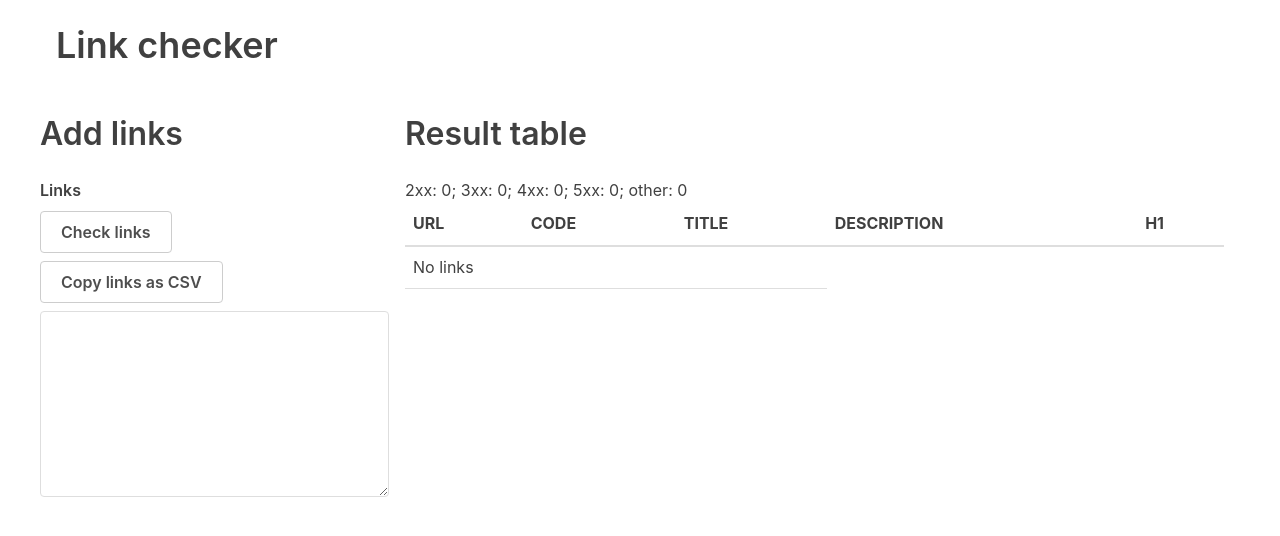
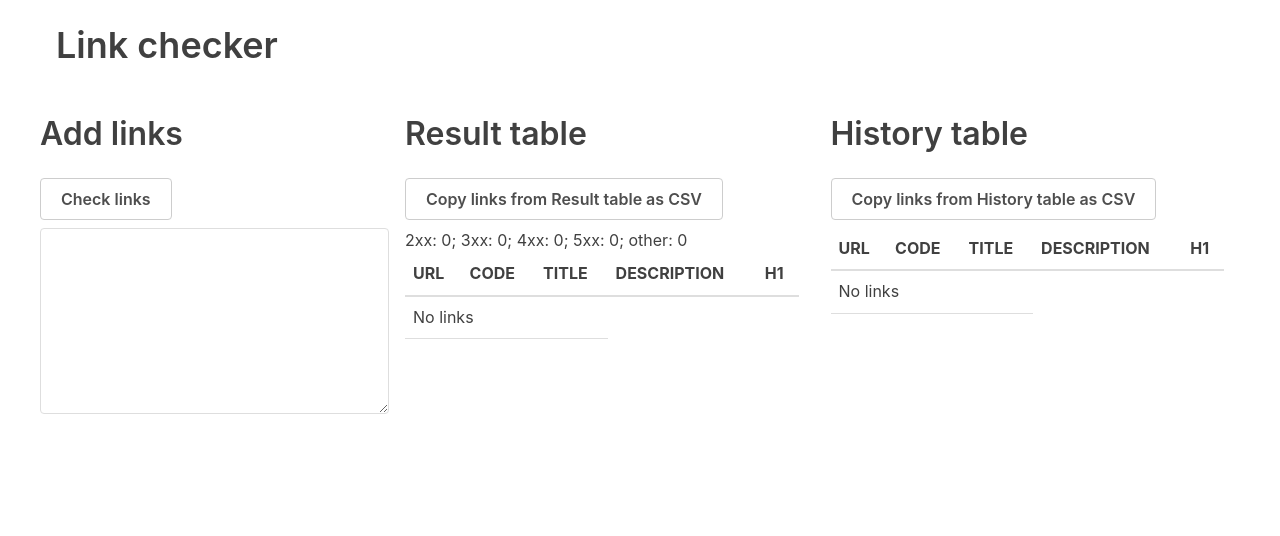
Before and after one commit to ryzzzzzzzzzzz/link-checker, a React (Create React App) app: page / in a window 1280 px wide. Shown: the top 536 px of the page. Built offline with nearby package versions, Linux system fonts and the light colour scheme.

Commit message:
added history table and download tables as CSV

```diff
--- a/package.json
+++ b/package.json
@@ -6,12 +6,9 @@
     "@testing-library/jest-dom": "^5.17.0",
     "@testing-library/react": "^13.4.0",
     "@testing-library/user-event": "^13.5.0",
-    "autosize": "^6.0.1",
-    "axios": "^1.7.4",
-    "jquery": "^3.7.1",
     "react": "^18.3.1",
+    "react-csv": "^2.2.2",
     "react-dom": "^18.3.1",
-    "react-query": "^3.39.3",
     "react-scripts": "5.0.1",
     "web-vitals": "^2.1.4"
   },
--- a/src/App.js
+++ b/src/App.js
@@ -1,16 +1,18 @@
 import React, {useState} from 'react';
 import TextareaForLinks from "./components/textareas/TextareaForLinks";
 import ResultTable from "./components/tables/ResultTable";
+import HistoryTable from "./components/tables/HistoryTable";
 import UsePost from "./components/hooks/UsePost";
 import UseGet from "./components/hooks/UseGet";
 import GetCodeResult from "./components/hooks/GetCodeResult";
+import ExportTableToCSV from "./components/utils/ExportTableToCSV";
 
 const App = () => {
     const [index, setIndex] = useState(0);
     const [userLinks, setUserLinks] = useState([]);
     const [token, setToken] = useState([]);
     const [table, setTable] = useState([]);
-    const [tableResult, setTableResult] = useState([]);
+    const [historyTable, setHistoryTable] = useState([]);
     const [errorRequest, setErrorRequest] = useState(false);
     const [rowCodeResult, setRowCodeResult] = useState({
         green: 0,
@@ -20,6 +22,7 @@ const App = () => {
         other: 0
     })
     const [rowCode, setRowCode] = useState([])
+    const [isDownloadTable, setIsDownloadTable] = useState(0)
 
     const incIndex = () => {
         setIndex(index + 1)
@@ -36,6 +39,9 @@ const App = () => {
 
     const getTable = (tableRes) => {
         setTable(() => tableRes)
+        for(let i = 0; i < tableRes.length; i++) {
+            setHistoryTable((historyTable) => [...historyTable, tableRes[i]])
+        }
     }
 
     const getErrorRequest = () => {
@@ -43,7 +49,7 @@ const App = () => {
     }
 
     const getCodeResult = (row) => {
-        const reRender = table.length > 0 && table.length <= userLinks[index - 1].urls.length
+        const reRender = table.length > 0 && table.length < userLinks[index - 1].urls.length
         if(reRender) {
             setRowCodeResult(prevRowCodeResult => ({
                 ...prevRowCodeResult,
@@ -114,6 +120,11 @@ const App = () => {
         }
     }
 
+    const downloadTable = (num) => {
+        setIsDownloadTable(num)
+        setTimeout(() => setIsDownloadTable(0), 1000)
+    }
+
     return (
         <div className="container">
             <UsePost userLinks={userLinks}
@@ -145,8 +156,23 @@ const App = () => {
                 </div>
                 <div className='flex-large'>
                     <h2>Result table</h2>
+                    <div className='button-container-2'>
+                        <button id='copy' className='button muted-button' onClick={() => downloadTable(1)}>
+                            Copy links from Result table as CSV
+                        </button>
+                        {isDownloadTable === 1 ? <ExportTableToCSV table={table}/> : null}
+                    </div>
                     <ResultTable userLinks={userLinks} index={index} table={table}
                                  rowCodeResult={rowCodeResult} rowCode={rowCode}/>
+                    </div>
+                <div className='flex-large'>
+                    <h2>History table</h2>
+                    <button id='copy' className='button muted-button' onClick={() => downloadTable(2)}>
+                        Copy links from History table as CSV
+                    </button>
+                    {isDownloadTable === 2 ? <ExportTableToCSV table={historyTable}/> : null}
+                    <HistoryTable historyTable={historyTable}
+                                  rowCodeResult={rowCodeResult} rowCode={rowCode}/>
                 </div>
             </div>
             <div className='footer'></div>
--- a/src/components/tables/HistoryTable.js
+++ b/src/components/tables/HistoryTable.js
@@ -1,27 +1,32 @@
 import React from 'react'
 
-const HistoryTable = () => (
+const HistoryTable = (props) => (
     <table>
         <thead>
         <tr>
             <th>URL</th>
             <th>CODE</th>
             <th>TITLE</th>
-            <th>
-                <button className="button muted-button">Choose all</button>
-                <button className="button muted-button">Recheck</button>
-                <button className="button muted-button">Delete</button>
-            </th>
+            <th>DESCRIPTION</th>
+            <th>H1</th>
         </tr>
         </thead>
         <tbody>
-        <tr>
-            <td>link</td>
-            <td>code</td>
-            <td>title</td>
-            <td><input type="checkbox"/>Recheck</td>
-            <td><input type="checkbox"/>Delete</td>
-        </tr>
+        {props.historyTable.length > 0 ? (
+            props.historyTable.map((row, index) => (
+                <tr key={index}>
+                    <td>{row.url}</td>
+                    <td className={props.rowCode[index]}>{row.code}</td>
+                    <td>{row.title}</td>
+                    <td>{row.description}</td>
+                    <td>{row.h1}</td>
+                </tr>
+            ))
+        ) : (
+            <tr>
+                <td colSpan={3}>No links</td>
+            </tr>
+        )}
         </tbody>
     </table>
 )
--- a/src/components/textareas/TextareaForLinks.js
+++ b/src/components/textareas/TextareaForLinks.js
@@ -20,12 +20,8 @@ const TextareaForLinks = (props) => {
 
     return (
         <form onSubmit={handleSubmit}>
-            <label>Links</label>
             <div className='button-container-1'>
                 <button type='submit' className='button muted-button'>Check links</button>
-            </div>
-            <div className='button-container-2'>
-                <button id='copy' className='button muted-button'>Copy links as CSV</button>
             </div>
             <textarea id="textarea" cols="30" rows="10" name='urls' value={userLink.urls}
                       onChange={handleTextareaChange}
--- /dev/null
+++ b/src/components/utils/ExportTableToCSV.js
@@ -0,0 +1,26 @@
+import {CSVDownload} from "react-csv";
+
+const ExportTableToCSV = (props) => {
+    const headers = [
+        {label: 'URL', key: 'url'},
+        {label: 'CODE', key: 'code'},
+        {label: 'TITLE', key: 'title'},
+        {label: 'DESCRIPTION', key: 'meta description'},
+        {label: 'H1', key: 'h1'}
+    ]
+
+    return (
+        <div>
+            <CSVDownload
+                headers={headers}
+                data={props.table}
+                filename='Table.csv'
+                target='_blank'
+            >
+                Download CSV
+            </CSVDownload>
+        </div>
+    )
+}
+
+export default ExportTableToCSV;
```
Also changed, not shown: 1 other file (tests, documents, lock files or other folders).
